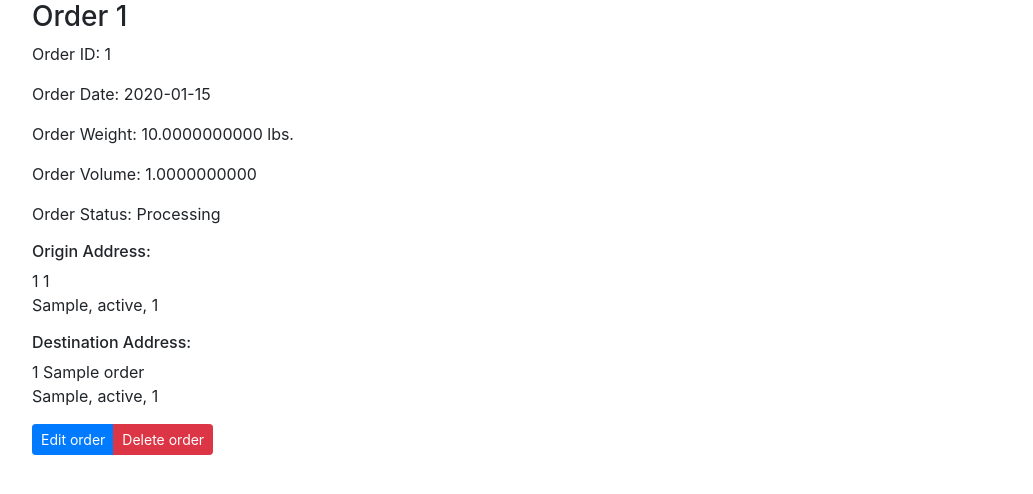
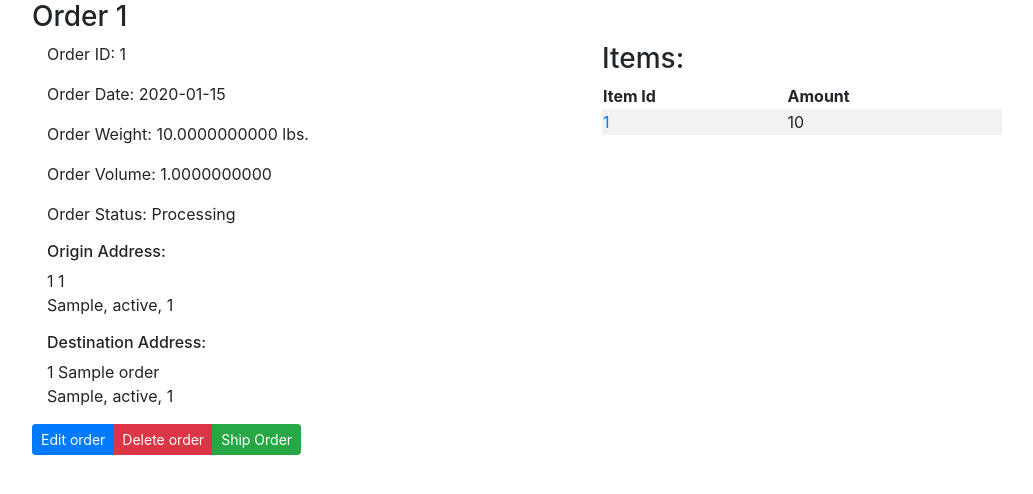
Before and after one commit to SarmentoRE/FtlShippingCo, a Flask app: page /orders/1 in a window 1280 px wide. Shown: the part 56-550 px from the top of the page, without its empty margins (53-1086 px from the left). Run offline with Flask 2, Linux system fonts and the light colour scheme; tables that the repository leaves empty hold one stand-in row (values such as "Sample post"); some libraries are stand-ins or nearby versions.

Commit message:
got orders shipping with valid trucks
TODO: add items to orders

```diff
--- a/ftlShipping/crud.py
+++ b/ftlShipping/crud.py
@@ -76,10 +76,18 @@ def listOrders():
         next_page_token=next_page_token)
 
 
+@crud.route('orders/<id>/ship')
+def shipOrder(id):
+    truck = get_model().findTrucks(id)
+    order = get_model().readOrder(id)
+    return render_template("Trucklist.html", truck=truck, action="ship", order=order)
+
+
 @crud.route('orders/<id>')
 def viewOrders(id):
     order = get_model().readOrder(id)
-    return render_template("Orderview.html", order=order)
+    item = get_model().readItemsOrdered(id)
+    return render_template("Orderview.html", order=order, item=item)
 
 
 @crud.route('orders/add', methods=['GET', 'POST'])
@@ -92,6 +100,8 @@ def addOrders():
         return redirect(url_for('.viewOrders', id=order['id']))
 
     return render_template("Orderform.html", action="Add", order={})
+
+
 # [END add]
 
 
@@ -101,7 +111,7 @@ def editOrders(id):
 
     if request.method == 'POST':
         data = request.form.to_dict(flat=True)
-
+        print(data)
         order = get_model().updateOrder(data, id)
 
         return redirect(url_for('.viewOrders', id=order['id']))
@@ -131,7 +141,7 @@ def listItem():
 
 
 @crud.route('item/<id>')
-def viewItemk(id):
+def viewItem(id):
     item = get_model().readItem(id)
     return render_template("Itemview.html", item=item)
 
@@ -166,3 +176,12 @@ def editItem(id):
 def deleteItem(id):
     get_model().deleteItemk(id)
     return redirect(url_for('.listItem'))
+
+
+@crud.route('trucks/deliver/<truckId>/<orderId>')
+def addItemToTruck(truckId, orderId):
+    get_model().createDelivery(truckId, orderId)
+    order = get_model().readOrder(orderId)
+    order['orderStatus'] = "Shipped"
+    get_model().updateOrder(order, orderId)
+    return redirect(url_for('.listOrders'))
--- a/ftlShipping/model_cloudsql.py
+++ b/ftlShipping/model_cloudsql.py
@@ -3,7 +3,6 @@ from flask_sqlalchemy import SQLAlchemy
 from sqlalchemy.orm import synonym
 
 builtin_list = list
-
 
 db = SQLAlchemy()
 
@@ -40,6 +39,15 @@ class Truck(db.Model):
 # [END truck model]
 
 
+class Delivery(db.Model):
+    __tablename__ = 'Delivery'
+
+    truckId = db.Column(db.Integer, primary_key=True)
+    orderId = db.Column(db.Integer, primary_key=True)
+    deliveryDate = db.Column(db.Date())
+    id = synonym("truckId")
+
+
 class Order(db.Model):
     __tablename__ = 'Orders'
 
@@ -64,14 +72,18 @@ class Order(db.Model):
 
     def __repr__(self):
         if self.destAptNumber is None:
-            return "<Order(id='%i'\nDestination Address:\n%i %s\n%s, %s, %i\n\nStatus='%s')" % (self.orderId, self.destStreetNumber, self.destStreetName, self.destCity, self.destState, self.destZip, self.orderStatus)
-        return "<Order(id='%i'\nDestination Address:\n%i %s\n%s\n%s, %s, %i\n\nStatus='%s')" % (self.orderId, self.destStreetNumber, self.destStreetName, self.destAptNumber, self.destCity, self.destState, self.destZip, self.orderStatus)
+            return "<Order(id='%i'\nDestination Address:\n%i %s\n%s, %s, %i\n\nStatus='%s')" % (
+                self.orderId, self.destStreetNumber, self.destStreetName, self.destCity, self.destState, self.destZip,
+                self.orderStatus)
+        return "<Order(id='%i'\nDestination Address:\n%i %s\n%s\n%s, %s, %i\n\nStatus='%s')" % (
+            self.orderId, self.destStreetNumber, self.destStreetName, self.destAptNumber, self.destCity, self.destState,
+            self.destZip, self.orderStatus)
 
 
 class Item(db.Model):
     __tablename__ = 'Item'
 
-    itemId = db.Column(db.Integer, primary_key=True, unique=True)
+    itemId = db.Column(db.Integer, primary_key=True)
     name = db.Column(db.String(30))
     stock = db.Column(db.Integer)
     category = db.Column(db.String(30))
@@ -81,6 +93,15 @@ class Item(db.Model):
 
     def __repr__(self):
         return "<Item(id='%i' name='%s' stock='%i' weight='%f')" % (self.itemId, self.name, self.stock, self.weight)
+
+
+class ItemsOrdered(db.Model):
+    __tablename__ = 'ItemsOrdered'
+
+    orderId = db.Column(db.Integer, primary_key=True)
+    itemId = db.Column(db.Integer, primary_key=True)
+    amount = db.Column(db.Integer)
+    id = synonym('orderId')
 
 
 # [START list]
@@ -93,6 +114,8 @@ def list(limit=10, cursor=None):
     trucks = builtin_list(map(from_sql, query.all()))
     next_page = cursor + limit if len(trucks) == limit else None
     return (trucks, next_page)
+
+
 # [END list]
 
 
@@ -102,15 +125,20 @@ def read(id):
     if not result:
         return None
     return from_sql(result)
+
+
 # [END read]
 
 
 # [START create]
 def create(data):
+    print(data)
     truck = Truck(**data)
     db.session.add(truck)
     db.session.commit()
     return from_sql(truck)
+
+
 # [END create]
 
 
@@ -121,6 +149,8 @@ def update(data, id):
         setattr(truck, k, v)
     db.session.commit()
     return from_sql(truck)
+
+
 # [END update]
 
 
@@ -137,9 +167,10 @@ def listItem(limit=10, cursor=None):
              .limit(limit)
              .offset(cursor))
     items = builtin_list(map(from_sql, query.all()))
-    print("query %s" % query)
     next_page = cursor + limit if len(items) == limit else None
     return (items, next_page)
+
+
 # [END list]
 
 
@@ -149,6 +180,8 @@ def readItem(id):
     if not result:
         return None
     return from_sql(result)
+
+
 # [END read]
 
 
@@ -184,7 +217,6 @@ def listOrder(limit=10, cursor=None):
              .limit(limit)
              .offset(cursor))
     order = builtin_list(map(from_sql, query.all()))
-    print("query %s"%query)
     next_page = cursor + limit if len(order) == limit else None
     return (order, next_page)
 # [END list]
@@ -202,9 +234,14 @@ def readOrder(id):
 # [START create]
 def createOrder(data):
     order = Order(**data)
+    order.volume = 0.0
+    order.weight = 0.0
+    order.orderStatus = "Processing"
     db.session.add(order)
     db.session.commit()
     return from_sql(order)
+
+
 # [END create]
 
 
@@ -221,3 +258,43 @@ def updateOrder(data, id):
 def deleteOrder(id):
     Order.query.filter_by(id=id).delete()
     db.session.commit()
+
+
+def readItemsOrdered(id):
+    query = ItemsOrdered.query.filter_by(orderId=id)
+    result = builtin_list(map(from_sql, query.all()))
+    if not result:
+        return None
+    return result
+
+
+def createDelivery(truckId, orderId):
+    result = None
+    data = {'truckId': truckId, 'orderId': orderId, 'deliveryDate': None}
+    delivery = Delivery(**data)
+    db.session.add(delivery)
+    db.session.commit()
+    return from_sql(delivery)
+
+
+def findTrucks(id):
+    newOrder = from_sql(Order.query.get(id))
+    notInUsetruck = Truck.query.filter_by(inUse=0).all()
+    trucks = builtin_list(map(from_sql, notInUsetruck))
+    currentAvailible = []
+
+    for truck in trucks:
+        weight = 0.0
+        volume = 0.0
+        # find all orders a given truck is currently shipping
+        trucksOrder = Delivery.query.filter_by(truckId=truck['id']).all()
+        trucksOrders = builtin_list(map(from_sql, trucksOrder))
+        # add up the current volume and weight for all of the trucks orders
+        for order in trucksOrders:
+            currentOrder = Order.query.get(order['orderId'])
+            weight += float(currentOrder.weight)
+            volume += float(currentOrder.volume)
+        # if there is room on the truck for the new order add it to the list
+        if weight + float(newOrder['weight']) <= float(truck['weightCapacity']) and volume + float(newOrder['weight']) <= truck['maxVolume']:
+            currentAvailible.append(truck)
+    return currentAvailible
--- a/ftlShipping/templates/Orderview.html
+++ b/ftlShipping/templates/Orderview.html
@@ -4,7 +4,9 @@
 
 <h3>Order {{order.orderId}}</h3>
 
-<div>
+<div class="container">
+    <div class="row">
+        <div class="col">
             <p>Order ID: {{order.orderId}}</p>
             <p>Order Date: {{order.dateOrdered}}</p>
             <p>Order Weight: {{order.weight}} lbs.</p>
@@ -27,16 +29,47 @@
                 <li margin="0">{{order.destCity}}, {{order.destState}}, {{order.destZip}}</li>
             </ul>
         </div>
+        {% if not item == None %}
+        <div class="col">
+            <h3>Items:</h3>
+            <table class="table-striped" width="400">
+                <thead>
+                <tr>
+                    <th>Item Id</th>
+                    <th>Amount</th>
+                </tr>
+                </thead>
+                <tbody>
+                {% for item in item %}
+                <tr>
+                    <td><a href="/item/{{item.itemId}}">
+                        {{item.itemId}}
+                    </a></td>
+                    <td>{{item.amount}}</td>
+                </tr>
+                {% endfor %}
+                </tbody>
+            </table>
+        </div>
+        {% endif %}
+    </div>
+</div>
 
 <div class="btn-group">
-    <a href="/order/{{order.orderId}}/edit" class="btn btn-primary btn-sm">
+    <a href="/orders/{{order.orderId}}/edit" class="btn btn-primary btn-sm">
         <i class="glyphicon glyphicon-edit"></i>
         Edit order
     </a>
-    <a href="/trucks/{{order.orderId}}/delete" class="btn btn-danger btn-sm">
+    <a href="/orders/{{order.orderId}}/delete" class="btn btn-danger btn-sm">
         <i class="glyphicon glyphicon-trash"></i>
         Delete order
     </a>
+    {% if order.orderStatus == 'Processing' %}
+    <a href="/orders/{{order.orderId}}/ship" class="btn btn-success btn-sm">
+        <i class="glyphicon glyphicon-edit"></i>
+        Ship Order
+    </a>
+    {% endif %}
 </div>
 
 {% endblock %}
--- a/ftlShipping/templates/Truckform.html
+++ b/ftlShipping/templates/Truckform.html
@@ -23,7 +23,7 @@
 
     <div class="form-group">
     <label for="costPerMile">Cost Per Mile</label>
-    <input type="number" name="costPerMile" id="costPerMile" value="{{truck.costPerMile}}" class="form-control"/>
+    <input type="number" step="0.01" name="costPerMile" id="costPerMile" value="{{truck.costPerMile}}" class="form-control"/>
   </div>
 
     <div class="form-group">
```
Also changed, not shown: ftlShipping/templates/Orderform.html (+0 -15 lines), ftlShipping/templates/Trucklist.html (+12 -6 lines). Lines whose indentation alone changed are shown as unchanged.
